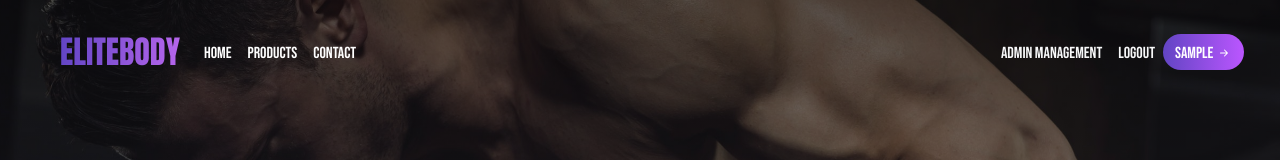
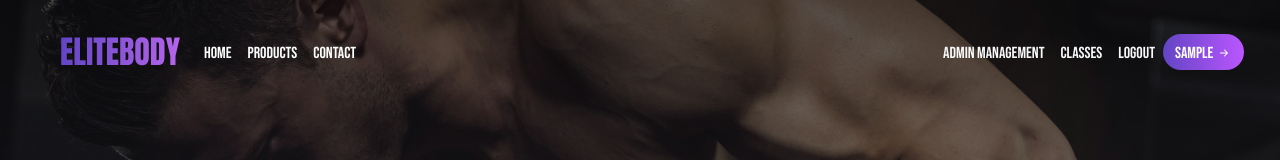
Before and after one commit to Nilost21/ProyectoFinalFront, a React (Vite) app: page / in a window 1280 px wide. Shown: the top 160 px of the page. Built offline with nearby package versions, Linux system fonts and the light colour scheme; no server answers; sample sign-in values are in the browser's storage.

Commit message:
Pagina para clases

```diff
--- a/src/components/NavbarComponent.jsx
+++ b/src/components/NavbarComponent.jsx
@@ -35,6 +35,10 @@ function NavbarComponent() {
 
   const handleAdminButton = () => {
     navigate('/admin');
+  };
+
+  const handleClassesButton = () => {
+    navigate('/classes')
   };
 
   return (
@@ -78,6 +82,7 @@ function NavbarComponent() {
                 <>
                   {user &&
                     user.isAdmin && ( // Si el usuario tiene rol ADMIN, muestra el botón
+
                       <Nav.Link
                         onClick={handleAdminButton}
                         className="subtitle mt-1 text-light text-shadow"
@@ -85,6 +90,16 @@ function NavbarComponent() {
                         Admin Management
                       </Nav.Link>
                     )}
+                  {
+                    user && user.isAdmin && ( // Mostrar el botón "Classes" solo si el usuario es administrador
+                      <Nav.Link
+                        onClick={handleClassesButton}
+                        className="subtitle mt-1 text-light text-shadow"
+                      >
+                        Classes
+                      </Nav.Link>
+                    )
+                  }
                   <Nav.Link
                     onClick={handleLogout}
                     className="subtitle mt-1 text-light"
--- a/src/pages/Admin/Admin.jsx
+++ b/src/pages/Admin/Admin.jsx
@@ -36,7 +36,7 @@ function Admin() {
         <Row className="p-0 pe-5 pb-5 pb-md-0">
           <NavbarComponent />
         </Row>
-        <h1 className="title ms-5 ps-3 mt-3 text-center">Admin management</h1>
+        <h1 className="title ms-5 ps-3 mt-3 text-center text-white-50 fs-2">Admin management</h1>
         <Container>
           <Row className="d-flex flex-row justify-content-between px-xs-3">
             <Col xl={3} xs={12}>
--- a/src/pages/Admin/AdminClass.jsx
+++ b/src/pages/Admin/AdminClass.jsx
@@ -12,7 +12,7 @@ function AdminClass() {
         <Row className="p-0 pe-5 pb-5 pb-md-0">
           <NavbarComponent />
         </Row>
-        <h1 className="title ms-5 ps-3 mt-3 text-center">Admin management</h1>
+        <h1 className="title ms-5 ps-3 mt-3 text-center text-white-50 fs-2">Classes</h1>
         <Container>
           <Row className="d-flex flex-row justify-content-between px-xs-3">
             <Col xl={3} xs={12}>
```
